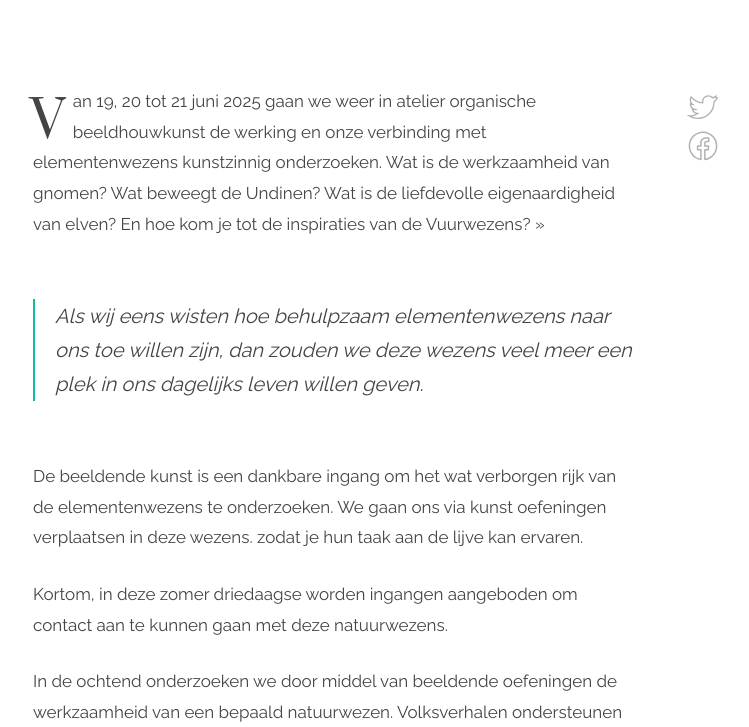
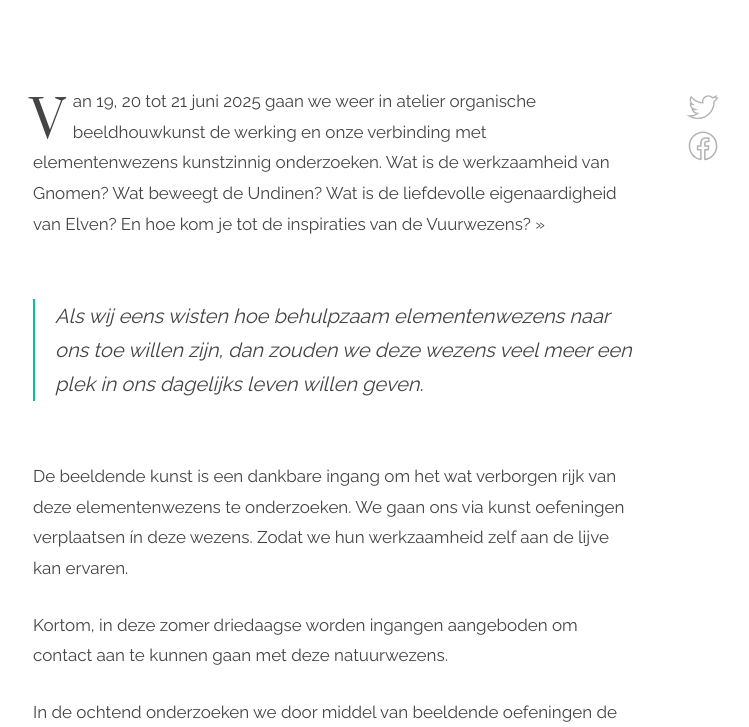
Before and after one commit to feicohajonides2020/feicohajonides2020.github.io, a Jekyll site: the page built from _posts/2019-09-04-Ontmoeten van elementenwezens.md, in a window 1280 px wide and 900 px high, scrolled down 640 px, cut to the strip 173-900 px from the top of the window. Shown: the whole strip, without its empty margins (307-1056 px from the left). Built offline with Jekyll 4.4.1, drawn with Linux system fonts in a browser that asks for light colours.

Commit message:
Update 2019-09-04-Ontmoeten van elementenwezens.md

```diff
--- a/_posts/2019-09-04-Ontmoeten van elementenwezens.md
+++ b/_posts/2019-09-04-Ontmoeten van elementenwezens.md
@@ -6,13 +6,13 @@ header:
     align:
     text: light
 ---
-Van 19, 20 tot 21 juni 2025 gaan we weer in atelier organische beeldhouwkunst de werking en onze verbinding met  elementenwezens kunstzinnig onderzoeken. Wat is de werkzaamheid van gnomen? Wat beweegt de Undinen? Wat is de liefdevolle eigenaardigheid van elven? En hoe kom je tot de inspiraties van de Vuurwezens? >>
+Van 19, 20 tot 21 juni 2025 gaan we weer in atelier organische beeldhouwkunst de werking en onze verbinding met  elementenwezens kunstzinnig onderzoeken. Wat is de werkzaamheid van Gnomen? Wat beweegt de Undinen? Wat is de liefdevolle eigenaardigheid van Elven? En hoe kom je tot de inspiraties van de Vuurwezens? >>
 
 
 > Als wij eens wisten hoe behulpzaam elementenwezens naar ons toe willen zijn, dan zouden we deze wezens veel meer een plek in ons dagelijks leven willen geven.
 
 
-De beeldende kunst is een dankbare ingang om het wat verborgen rijk van de elementenwezens te onderzoeken. We gaan ons via kunst oefeningen verplaatsen in deze wezens. zodat je hun taak aan de lijve kan ervaren.
+De beeldende kunst is een dankbare ingang om het wat verborgen rijk van deze  elementenwezens te onderzoeken. We gaan ons via kunst oefeningen verplaatsen ín deze wezens. Zodat we hun werkzaamheid zelf aan de lijve kan ervaren.
 
 Kortom, in deze zomer driedaagse worden ingangen aangeboden om contact aan te kunnen gaan met deze natuurwezens.
 
```
